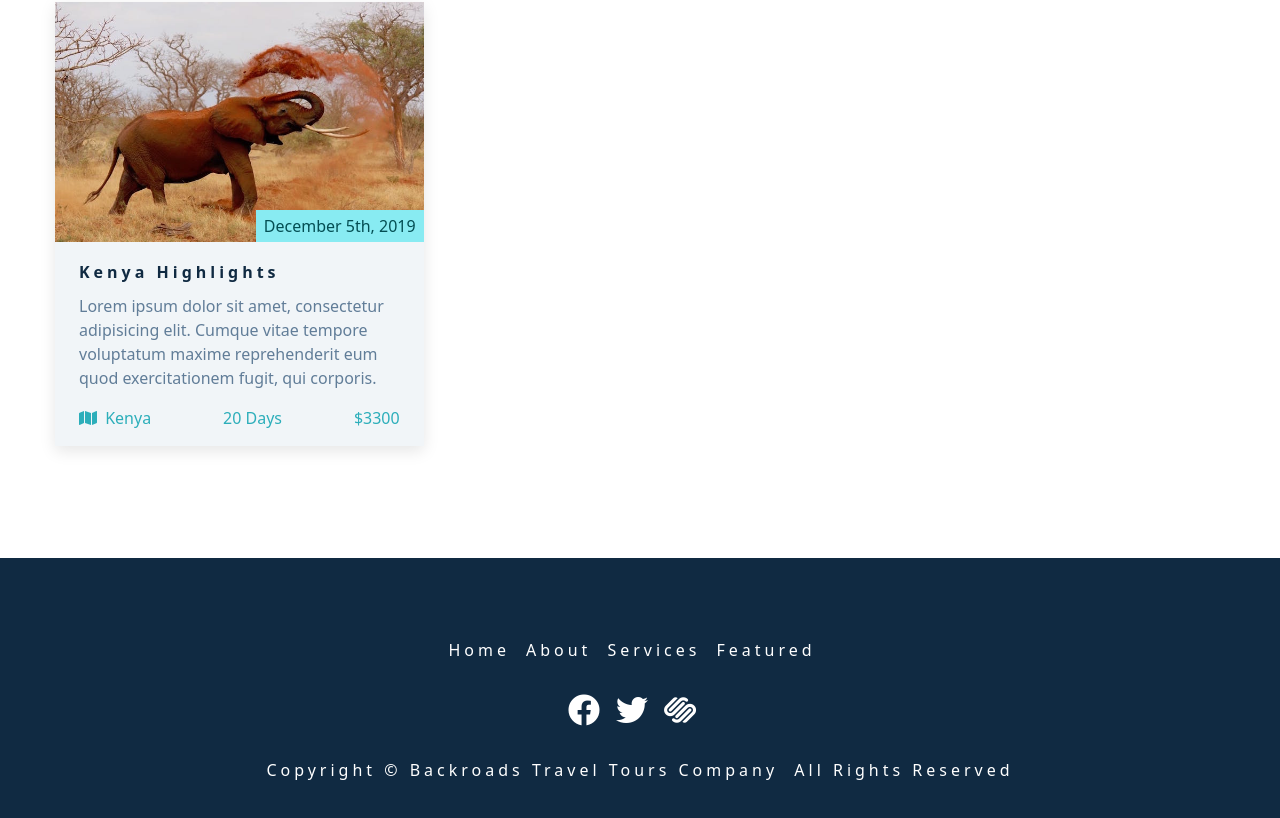
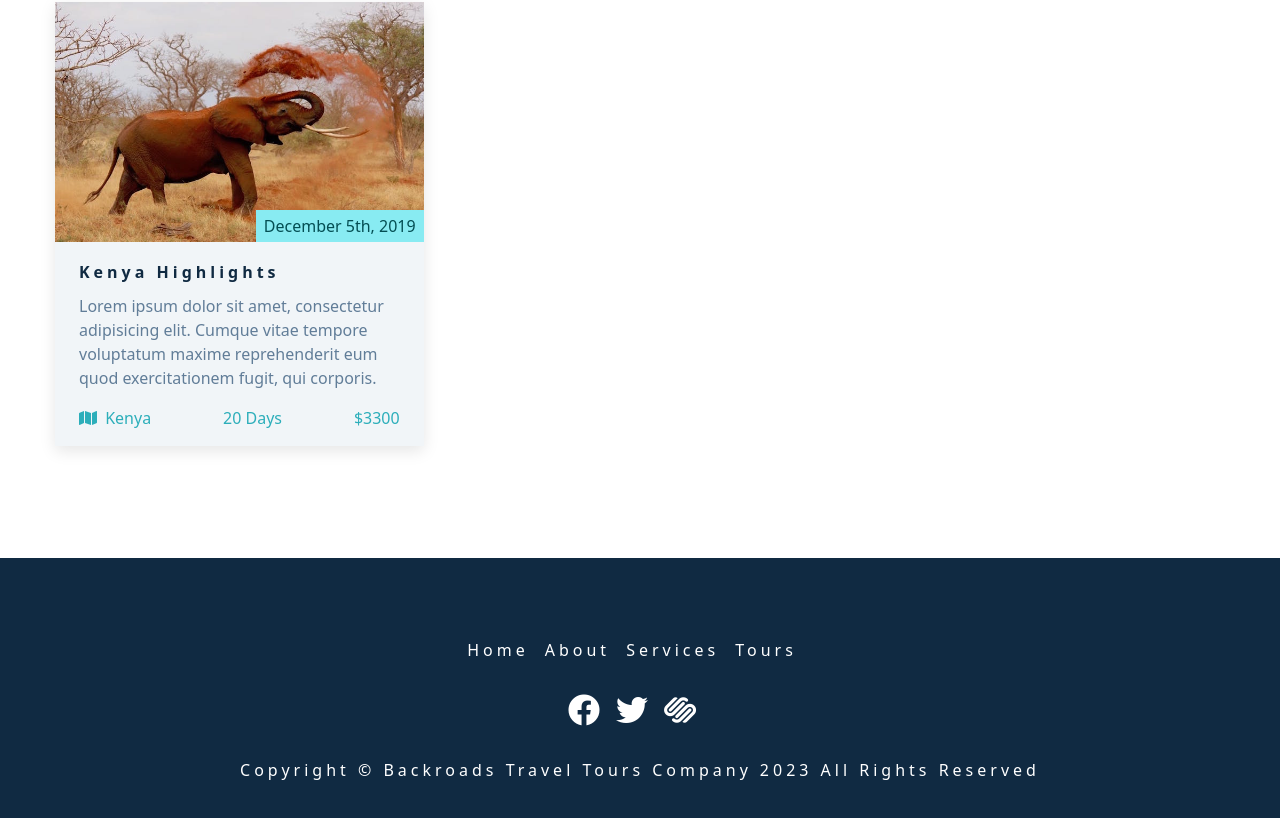
Before and after one commit to Matthew-Jenner/02-backroads-project, a React (Create React App) app in the folder backroads-app/: page / in a window 1280 px wide. Shown: the part 2721-3539 px from the top of the page. Built offline with nearby package versions, Linux system fonts and the light colour scheme.

Commit message:
dynamically refactored code for tours

```diff
--- a/backroads-app/src/components/Footer.js
+++ b/backroads-app/src/components/Footer.js
@@ -1,67 +1,42 @@
-import React from "react";
+import { pageLinks, socialLinks } from "../data";
 
 const Footer = () => {
 	return (
 		<footer className="section footer">
 			<ul className="footer-links">
+                {pageLinks.map((link) => {
+                    const {id, href, text} = link
+                    return (
+				<li key={id}>
+					<a
+						href={href}
+						className="footer-link">
+						{text}
+					</a>
+				</li>
+                    )
+                })}
+			</ul>
+			<ul className="footer-icons">
+                {socialLinks.map((link) => {
+                    const{id, href, icon} = link
+                    return (
 				<li>
 					<a
-						href="#home"
-						className="footer-link">
-						home
+						href={href}
+						target="_blank"
+						className="footer-icon"
+                        rel='noreferrer'>
+						<i className={icon}></i>
 					</a>
 				</li>
-				<li>
-					<a
-						href="#about"
-						className="footer-link">
-						about
-					</a>
-				</li>
-				<li>
-					<a
-						href="#services"
-						className="footer-link">
-						services
-					</a>
-				</li>
-				<li>
-					<a
-						href="#featured"
-						className="footer-link">
-						featured
-					</a>
-				</li>
-			</ul>
-			<ul className="footer-icons">
-				<li>
-					<a
-						href="https://www.twitter.com"
-						target="_blank"
-						className="footer-icon">
-						<i className="fab fa-facebook"></i>
-					</a>
-				</li>
-				<li>
-					<a
-						href="https://www.twitter.com"
-						target="_blank"
-						className="footer-icon">
-						<i className="fab fa-twitter"></i>
-					</a>
-				</li>
-				<li>
-					<a
-						href="https://www.twitter.com"
-						target="_blank"
-						className="footer-icon">
-						<i className="fab fa-squarespace"></i>
-					</a>
-				</li>
+
+                    )
+                })}
 			</ul>
 			<p className="copyright">
 				copyright &copy; Backroads travel tours company
-				<span id="date"></span> all rights reserved
+				<span id="date">{new Date().getFullYear()}</span> all rights reserved
 			</p>
 		</footer>
 	);
```
